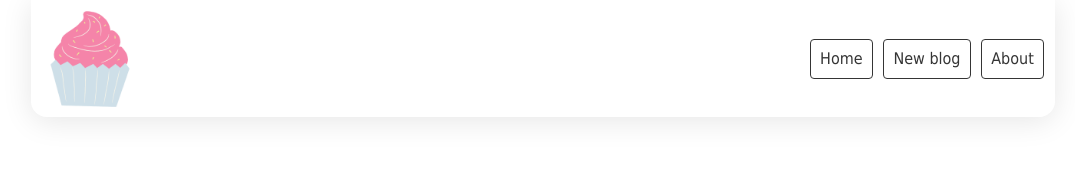
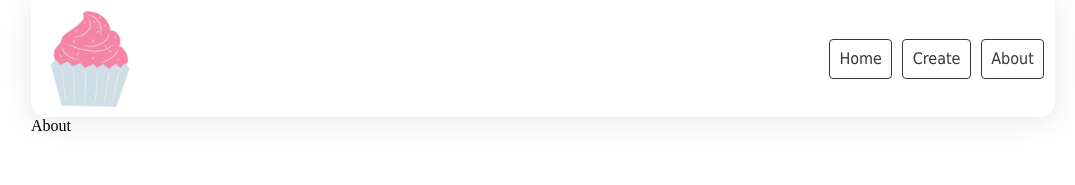
Before and after one commit to janoskocs/cookme, a React (Create React App) app: page /about in a window 1280 px wide. Before the commit this address had no page. Shown: the top 185 px of the page, without its empty margins (97-1172 px from the left). Built offline with nearby package versions, Linux system fonts and the light colour scheme.

Commit message:
fetch abort

```diff
--- a/src/App.js
+++ b/src/App.js
@@ -1,6 +1,8 @@
 import Nav from './components/Nav';
 import Home from './components/Home';
-import { BrowserRouter as Router, Routes, Route } from "react-router-dom";
+import Create from './components/Create';
+import About from './components/About';
+import { BrowserRouter as Router, Routes, Route, Link } from "react-router-dom";
 import './styles/main.css';
 
 function App() {
@@ -8,10 +10,13 @@ function App() {
 
   return (
     <div className='container'>
-      <Nav />
+
       <Router>
+        <Nav />{/* Nav needs to be inside of router so links will work. Nav will be rendered on each page.*/}
         <Routes>
           <Route path='/' element={<Home />} />
+          <Route path="/create" element={<Create />} />
+          <Route path="/about" element={<About />} />
         </Routes>
       </Router>
     </div>
--- /dev/null
+++ b/src/components/About.js
@@ -0,0 +1,9 @@
+import React from 'react'
+
+const About = () => {
+    return (
+        <div>About</div>
+    )
+}
+
+export default About
--- /dev/null
+++ b/src/components/Create.js
@@ -0,0 +1,9 @@
+import React from 'react'
+
+const Create = () => {
+    return (
+        <div>Create</div>
+    )
+}
+
+export default Create
--- a/src/components/Nav.js
+++ b/src/components/Nav.js
@@ -1,13 +1,18 @@
 import logo from '../img/cookmelogo500.png'
-
+import {
+    Routes,
+    Router,
+    Link,
+    Outlet,
+} from "react-router-dom";
 const Nav = () => {
     return (
         <nav>
             <img src={logo} alt="Logo of CookMe" />
             <div className="nav-links">
-                <a href="/">Home</a>
-                <a href="/create">New blog</a>
-                <a href="/about">About</a>
+                <Link to='/'>Home</Link>
+                <Link to='/create'>Create</Link>
+                <Link to='/about'>About</Link>
             </div>
         </nav>
     )
--- a/src/components/useFetch.js
+++ b/src/components/useFetch.js
@@ -8,22 +8,33 @@ const useFetch = (url) => {
     const [error, setError] = useState(null)
 
     useEffect(() => {// can't use async here
-        fetch(url).then(response => {
+        const abortCont = new AbortController() //This is part of cleanup func. We can associate this with a fetch request which is the 2nd param in fetch. signal: it is associated with the abortCont.signal
+
+        fetch(url, { signal: abortCont.signal }).then(response => {
             if (!response.ok/* response object returns true or false. Here it checks if the response is not okay.*/) {
                 throw Error('Could not fetch the data from that resource.') // If response is not okay, throw this custom error and catch it below.
             }
             return response.json() //THis parses the response to javascript object. Because this is asynchronous, it will return another promise.
         }).then(data => { //Need another .then to get the actual data from the response above
             //This data contains the actual data
-            console.log(data)
+
             setData(data)//Update blog state with data received
             setIsPending(false)//Once data is received, isPending will become false to use it as a flag below to show/hide Loading... message
             setError(null)//Get rid of error message if we try fetching again and it's succesfull.
         })
             .catch(err => { //This will catch any error and fire a function with a param. If there is an issue with the data this will not catch it.
-                setIsPending(false)//To hide loading div
-                setError(err.message)//Set error variable state to the message and output it to the user
+                if (err.name === 'AbortError') {
+                    console.log('fetch aborted') //Once we abort the fetch, it will throw an error and we catch it here. If other errors occur, return below as normal.
+                } else {
+                    setIsPending(false)//To hide loading div
+                    setError(err.message)//Set error variable state to the message and output it to the user
+                }
+
             })
+
+        return () => {
+            abortCont.abort();//This will pause fetch
+        }
     }, [url]) // Pass the url as dependency. Whenever it changes useEffect will run the fetch
 
     return { data, isPending, error } //Return all these data
```
